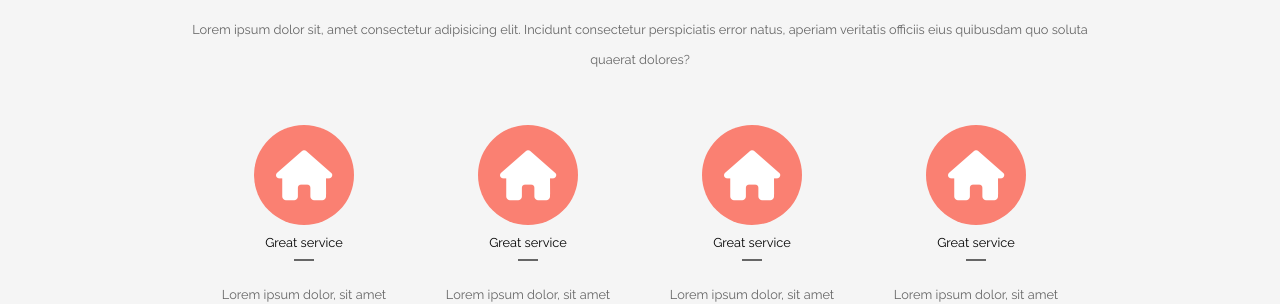
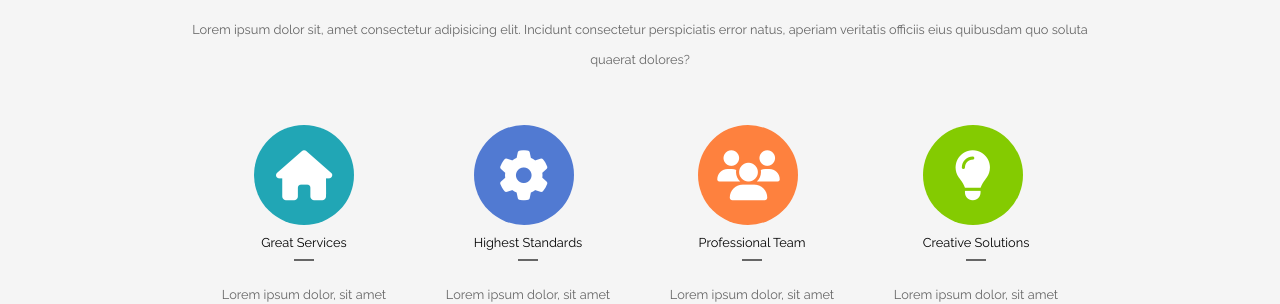
Before and after one commit to AnotherDebug/proj-html-vuejs, a Vue app: page / in a window 1280 px wide. Shown: the part 2760-3064 px from the top of the page. Built offline with nearby package versions, Linux system fonts and the light colour scheme.

Commit message:
[ADD]: props object e bindings

```diff
--- a/src/components/partials/CardValues.vue
+++ b/src/components/partials/CardValues.vue
@@ -1,6 +1,9 @@
 <script>
 export default {
-    name: 'CardValues'
+    name: 'CardValues',
+    props: {
+        item: Object
+    }
 }
 </script>
 
@@ -9,14 +12,13 @@ export default {
     <div class="col">
         <div class="card d-flex ">
             <div class="heading">
-                <div class="logo" style="background-color: salmon;">
-                    <i class="fa-solid fa-house fa-2xl"></i>
+                <div class="logo">
+                    <i :class="item.icon"></i>
                 </div>
-                <p class="title">Great service</p>
+                <p class="title">{{ item.title }}</p>
             </div>
             <div class="info">
-                <p>Lorem ipsum dolor, sit amet consectetur adipisicing elit. Numquam expedita molestiae
-                </p>
+                <p>{{ item.text }}</p>
             </div>
         </div>
     </div>
@@ -24,8 +26,8 @@ export default {
 
 
 <style lang="scss" scoped>
+@use '../../scss/partials/variables' as *;
 
-@use '../../scss/partials/variables' as *;
 .col {
     text-align: center;
     width: calc(100% / 4);
@@ -91,9 +93,28 @@ export default {
         }
     }
 }
+
+.col:nth-child(1) {
+    .logo {
+        background-color: $darkTurquoise-color;
+    }
+}
+
 .col:nth-child(2) {
-                    .logo {
-                        background-color: $dodgerBlue-color;
-                    }
-                }
+    .logo {
+        background-color: $dodgerBlue-color;
+    }
+}
+
+.col:nth-child(3) {
+    .logo {
+        background-color: $orange-color;
+    }
+}
+
+.col:nth-child(4) {
+        .logo {
+            background-color: $green-color;
+        }
+    }
 </style>
```
